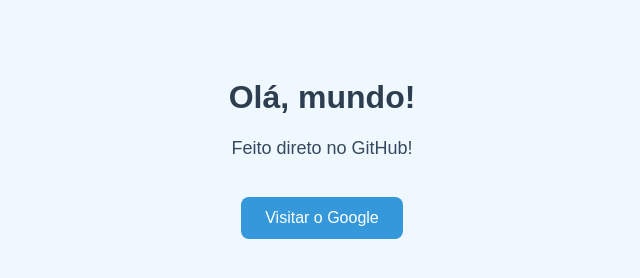
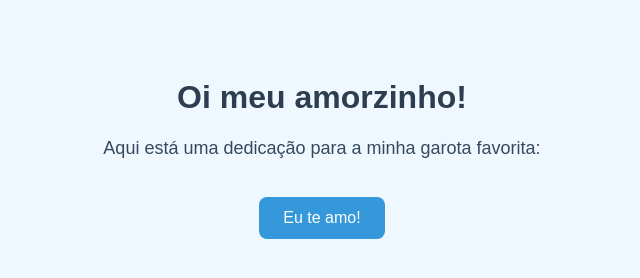
Before and after one commit to urlmuri/Teste-, a plain HTML site: page index.html in a window 1280 px wide. Shown: the whole page, without its empty margins (318-958 px from the left). Drawn offline with Linux system fonts and the light colour scheme.

Commit message:
Update index.html

```diff
--- a/index.html
+++ b/index.html
@@ -2,7 +2,7 @@
 <html lang="pt-BR">
 <head>
   <meta charset="UTF-8">
-  <title>Minha Primeira Página</title>
+  <title>Meu amor Bibia!</title>
   <style>
     body {
       background-color: #f0f8ff;
@@ -38,9 +38,9 @@
   </style>
 </head>
 <body>
-  <h1>Olá, mundo!</h1>
-  <p>Feito direto no GitHub!</p>
+  <h1>Oi meu amorzinho!</h1>
+  <p>Aqui está uma dedicação para a minha garota favorita:</p>
 
-  <a href="https://www.google.com" target="_blank" class="botao">Visitar o Google </a>
+  <a href="https://www.youtube.com/watch?v=WKpZfGP27T8&t=3s" target="_blank" class="botao">Eu te amo! </a>
 </body>
 </html>
```
